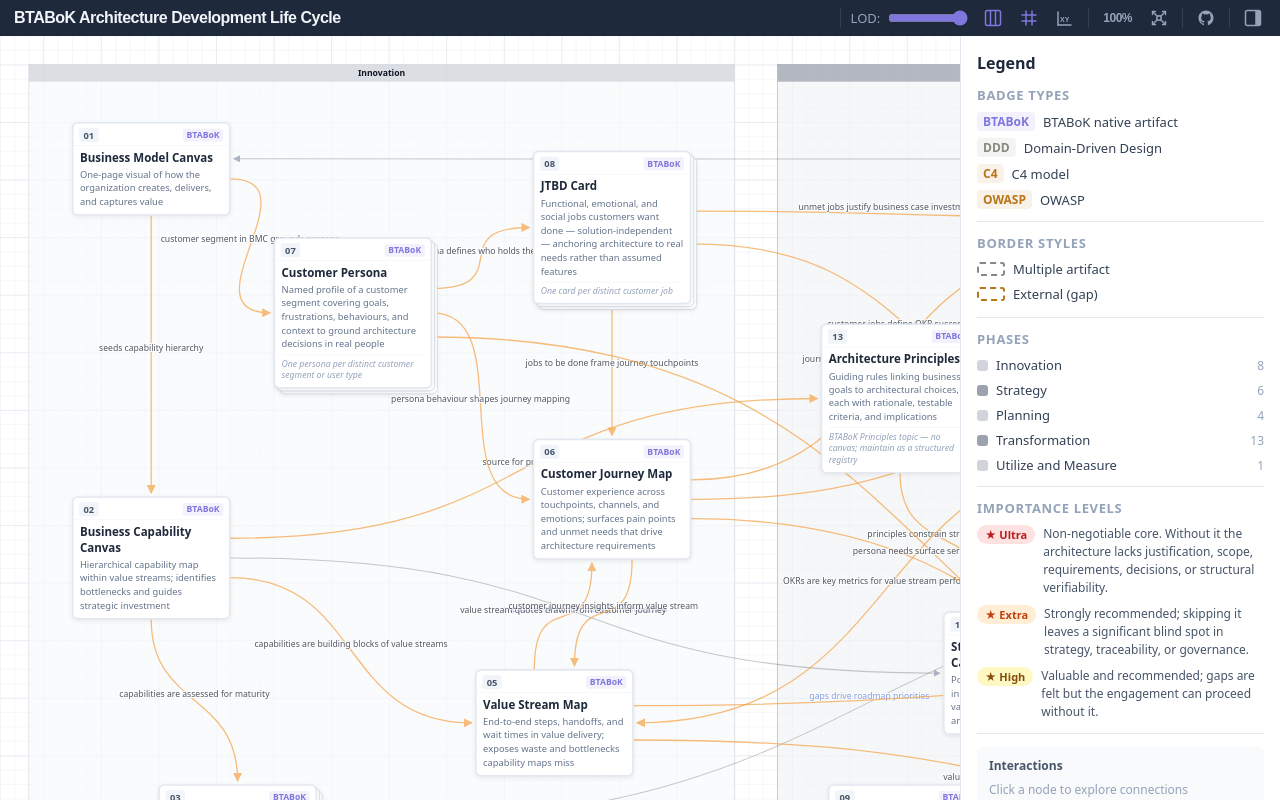
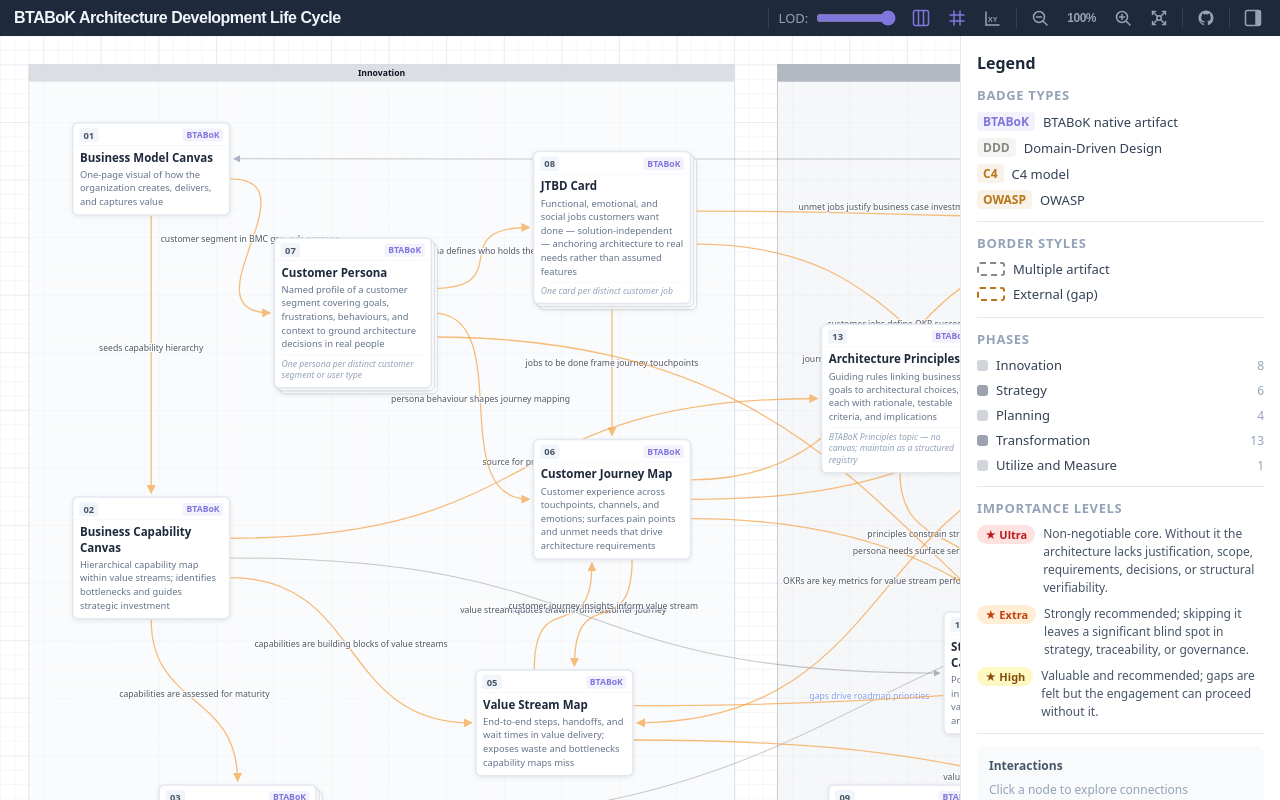
Before and after one commit to hza/btabok-adlc, a React (Vite) app: page / in a window 1280 px wide. Built offline with nearby package versions, Linux system fonts and the light colour scheme.

Commit message:
feat: add zoom in and zoom out functionality to canvas interaction and TopBar component

```diff
--- a/src/App.tsx
+++ b/src/App.tsx
@@ -19,7 +19,7 @@ export default function App() {
     positions, pan, scale, isPanning,
     handleWheel, startNodeDrag, startPanDrag,
     handleMouseMove, handleMouseUp,
-    resetPositions, fitToScreen,
+    resetPositions, fitToScreen, zoomIn, zoomOut,
   } = useCanvasInteraction();
 
   const [selectedId,    setSelectedId]    = useState<string | null>(null);
@@ -196,6 +196,8 @@ export default function App() {
         onCardImportanceLevelChange={setCardImportanceLevel}
         onShowSwimlanesChange={setShowSwimlanes}
         onShowGridChange={setShowGrid}
+        onZoomIn={zoomIn}
+        onZoomOut={zoomOut}
         onToggleSidebar={() => setShowLegend(v => !v)}
       />
 
--- a/src/components/TopBar.tsx
+++ b/src/components/TopBar.tsx
@@ -8,6 +8,8 @@ interface TopBarProps {
   saved: boolean;
   onReset: () => void;
   onFit: () => void;
+  onZoomIn: () => void;
+  onZoomOut: () => void;
   onSave: () => void;
   onCardImportanceLevelChange: (v: 'high' | 'extra' | 'ultra') => void;
   onShowSwimlanesChange: (v: boolean) => void;
@@ -17,7 +19,7 @@ interface TopBarProps {
 
 const TopBar = React.memo(function TopBar({
   cardImportanceLevel, showSwimlanes, showGrid, showSidebar, saved,
-  onReset, onFit, onSave,
+  onReset, onFit, onSave, onZoomIn, onZoomOut,
   onCardImportanceLevelChange, onShowSwimlanesChange, onShowGridChange, onToggleSidebar,
 }: TopBarProps) {
   return (
@@ -72,8 +74,23 @@ const TopBar = React.memo(function TopBar({
         </svg>
       </IconBtn>
       <Divider/>
+      <IconBtn onClick={onZoomOut} title="Zoom out">
+        <svg width="18" height="18" viewBox="0 0 18 18" fill="none">
+          <circle cx="8" cy="8" r="5.5" stroke="currentColor" strokeWidth="1.5"/>
+          <line x1="5.5" y1="8" x2="10.5" y2="8" stroke="currentColor" strokeWidth="1.5" strokeLinecap="round"/>
+          <line x1="12.5" y1="12.5" x2="16" y2="16" stroke="currentColor" strokeWidth="1.5" strokeLinecap="round"/>
+        </svg>
+      </IconBtn>
       <IconBtn onClick={onReset} title="Reset zoom to 100%">
         <span style={{ fontSize: 12, fontWeight: 700, color: '#94A3B8', letterSpacing: '-0.5px' }}>100%</span>
+      </IconBtn>
+      <IconBtn onClick={onZoomIn} title="Zoom in">
+        <svg width="18" height="18" viewBox="0 0 18 18" fill="none">
+          <circle cx="8" cy="8" r="5.5" stroke="currentColor" strokeWidth="1.5"/>
+          <line x1="8" y1="5.5" x2="8" y2="10.5" stroke="currentColor" strokeWidth="1.5" strokeLinecap="round"/>
+          <line x1="5.5" y1="8" x2="10.5" y2="8" stroke="currentColor" strokeWidth="1.5" strokeLinecap="round"/>
+          <line x1="12.5" y1="12.5" x2="16" y2="16" stroke="currentColor" strokeWidth="1.5" strokeLinecap="round"/>
+        </svg>
       </IconBtn>
       <IconBtn onClick={onFit} title="Fit to screen">
         <svg width="18" height="18" viewBox="0 0 18 18" fill="none">
--- a/src/hooks/useCanvasInteraction.ts
+++ b/src/hooks/useCanvasInteraction.ts
@@ -123,5 +123,7 @@ export function useCanvasInteraction() {
     handleWheel, startNodeDrag, startPanDrag,
     handleMouseMove, handleMouseUp,
     resetPositions, fitToScreen,
+    zoomIn:  () => setScale(s => Math.min(3,    Math.round(s * 10 + 1) / 10)),
+    zoomOut: () => setScale(s => Math.max(0.18, Math.round(s * 10 - 1) / 10)),
   };
 }
```
